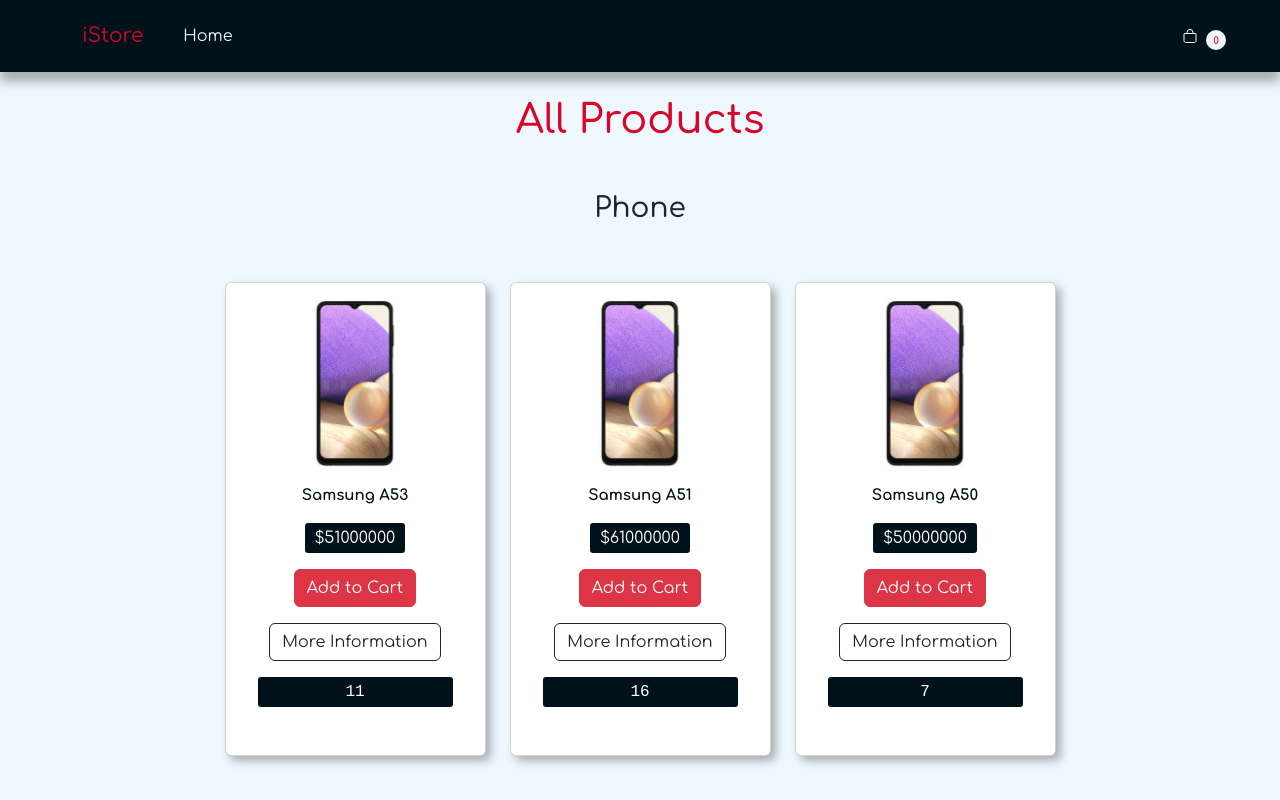
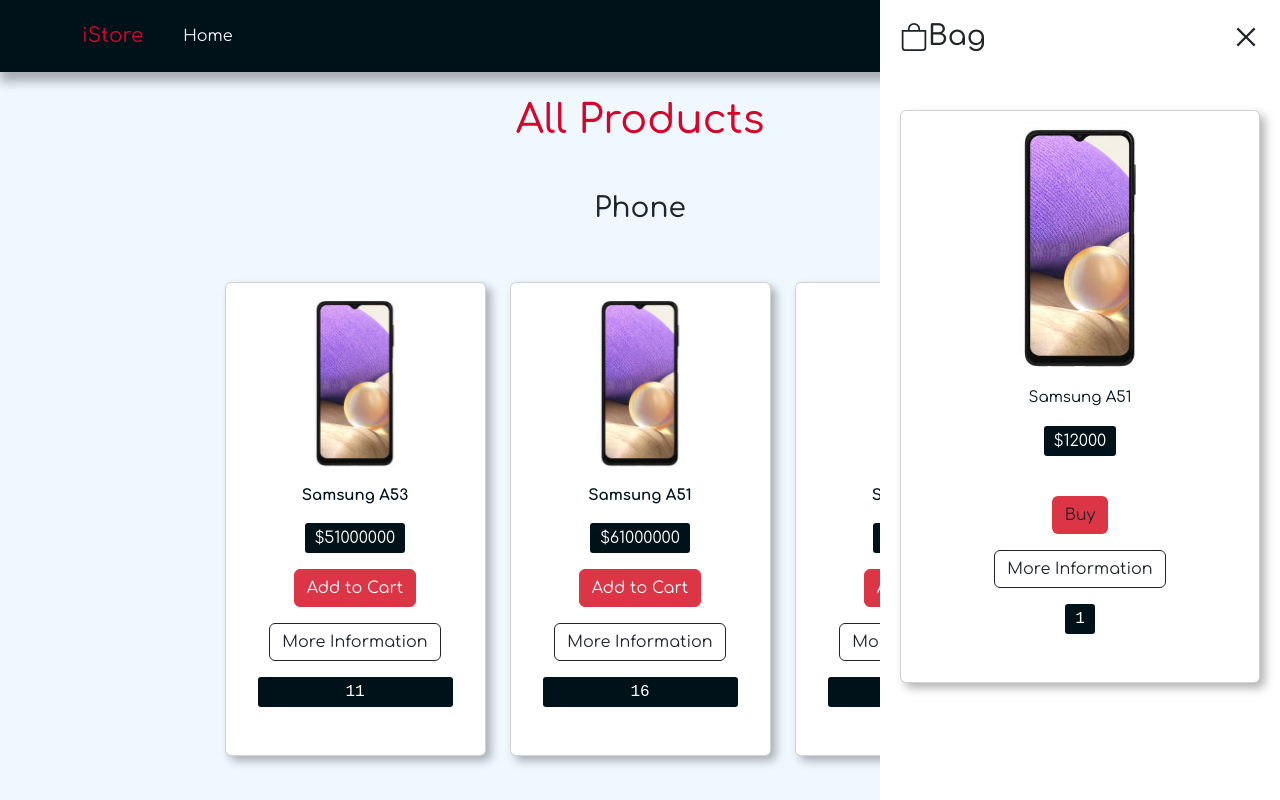
Before and after one commit to esrafil418/iStore, a React (Vite) app: page / in a window 1280 px wide. Shown: the top 800 px of the page. Built offline with nearby package versions, Linux system fonts and the light colour scheme.

Commit message:
feat: Create shopping cart UI component

```diff
--- a/src/App.jsx
+++ b/src/App.jsx
@@ -4,6 +4,7 @@
 import products from "./data/products";
 import { useState } from "react";
 import Toast from "./components/Toast/Toast";
+import Cart from "./components/Cart/Cart";
 
 export default function App() {
 	const [allProducts, setAllProducts] = useState(products);
@@ -20,6 +21,7 @@
 				</div>
 			</main>
 			<Toast />
+			<Cart />
 		</div>
 	);
 }
--- /dev/null
+++ b/src/components/Cart/Cart.css
@@ -0,0 +1,30 @@
+.bag-sidebar {
+	position: fixed;
+	top: 0;
+	right: -200px;
+	width: 400px;
+	height: 100vh;
+	background-color: var(--white);
+	padding: 20px;
+	z-index: 999;
+	overflow-y: auto;
+	transition: 0.5s ease;
+	opacity: 0;
+	visibility: hidden;
+}
+
+.bag-sidebar.active {
+	right: 0;
+	opacity: 1;
+	visibility: visible;
+}
+
+.bag-title {
+	display: flex;
+	justify-content: space-between;
+	align-items: center;
+}
+
+.close-icon:hover {
+	cursor: pointer;
+}
--- /dev/null
+++ b/src/components/Cart/Cart.jsx
@@ -0,0 +1,45 @@
+import { BsBag } from "react-icons/bs";
+import "./Cart.css";
+import { AiOutlineClose } from "react-icons/ai";
+
+export default function Cart() {
+	return (
+		<aside className="bag-sidebar active">
+			<h3 className="bag-title">
+				<span>
+					<BsBag />
+					Bag
+				</span>
+				<span>
+					<AiOutlineClose className="close-icon"/>
+				</span>
+			</h3>
+
+			<div className="row bag-wrapper">
+				<div className="col-12 mt-5">
+					<div className="card py-3 px-3">
+						<div className="col-12 text-center">
+							<img
+								src="/images/1.jpg"
+								alt="Product"
+								className="cart-img-top w-75"
+							/>
+						</div>
+						<div className="card-body d-flex flex-column justify-content-center align-items-center">
+							<p className="card-text">Samsung A51</p>
+							<p className="price">$12000</p>
+							<br />
+							<a href="#" className="btn bg-danger">
+								Buy
+							</a>
+							<a href="#" className="btn btn-outline-dark mt-3 text-capitalize">
+								More Information
+							</a>
+							<p className="number mt-3">1</p>
+						</div>
+					</div>
+				</div>
+			</div>
+		</aside>
+	);
+}
```
